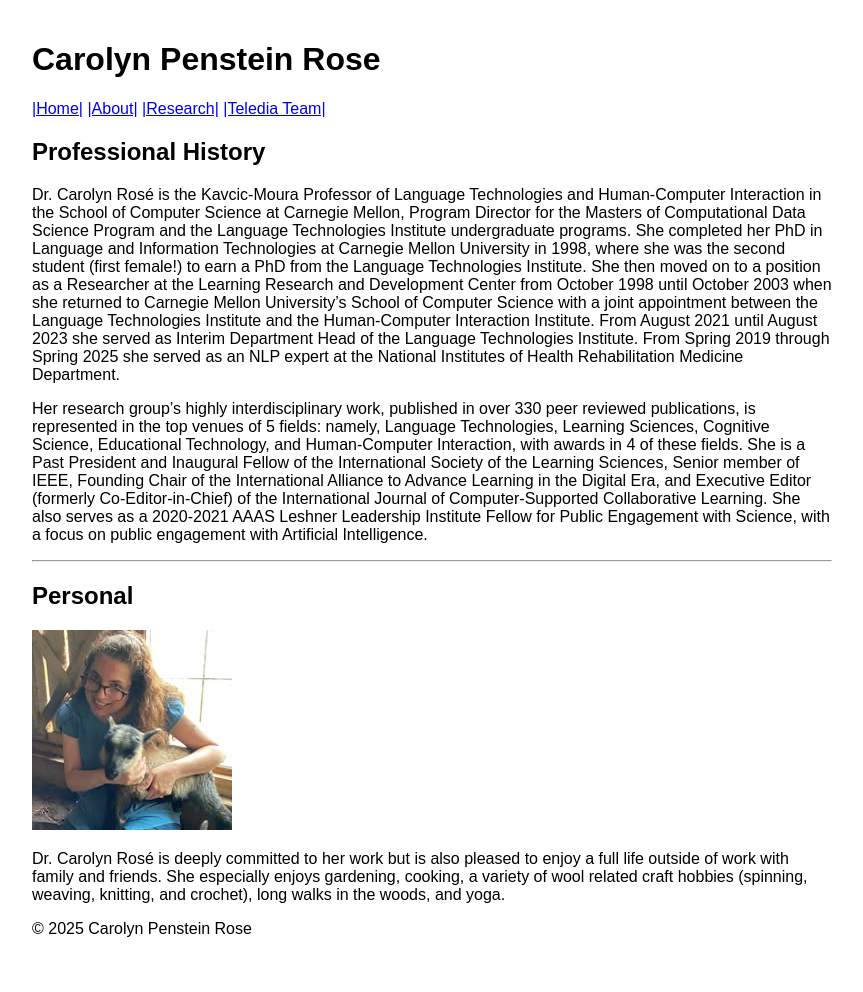
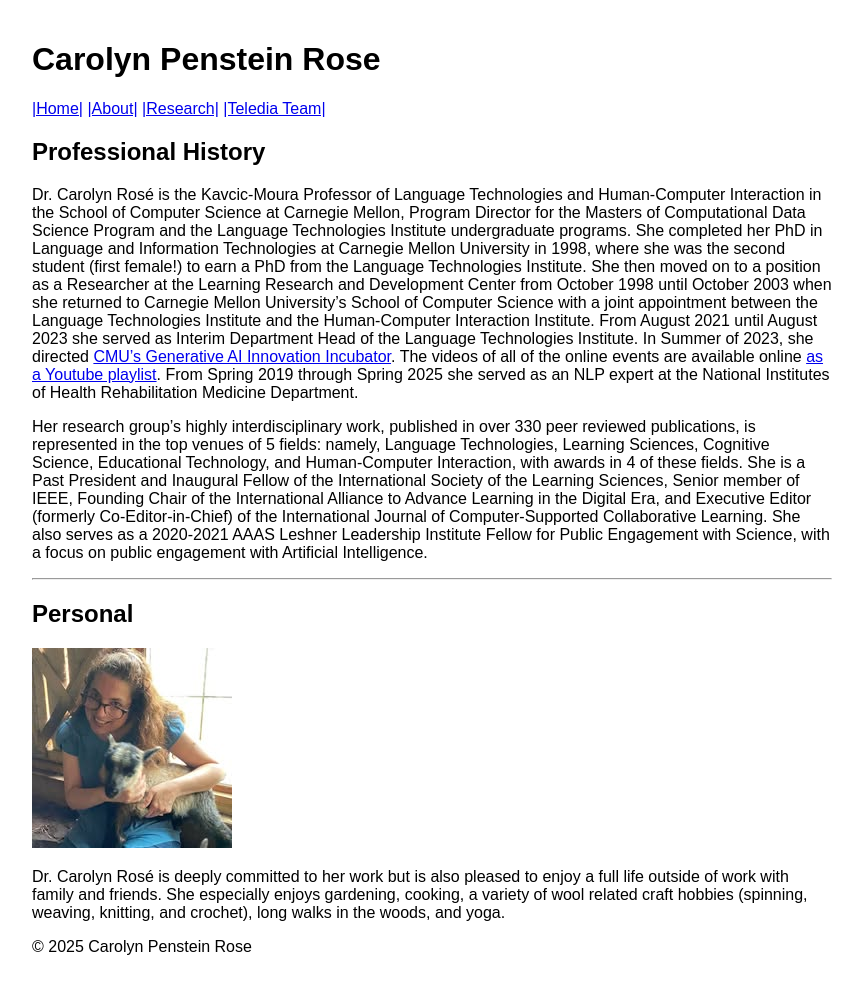
Before and after one commit to cp3a/cp3a.github.io, a Jekyll site: the page built from about/index.md, in a window 1280 px wide. Shown: the whole page, without its empty margins (208-1071 px from the left). Built offline with Jekyll 4.4.1, drawn with Linux system fonts in a browser that asks for light colours.

Commit message:
Update index.md

```diff
--- a/about/index.md
+++ b/about/index.md
@@ -6,10 +6,12 @@ title: Carolyn Penstein Rosé
 
 ## Professional History
 
-Dr. Carolyn Rosé is the Kavcic-Moura Professor of Language Technologies and Human-Computer Interaction in the School of Computer Science at Carnegie Mellon, Program Director for the Masters of Computational Data Science Program and the Language Technologies Institute undergraduate programs.  She completed her PhD in Language and Information Technologies at Carnegie Mellon University in 1998, where she was the second student (first female!) to earn a PhD from the Language Technologies Institute.  She then moved on to a position as a Researcher at the Learning Research and Development Center from October 1998 until October 2003 when she returned to Carnegie Mellon University's School of Computer Science with a joint appointment between the Language Technologies Institute and the Human-Computer Interaction Institute.  From August 2021 until August 2023 she served as Interim Department Head of the Language Technologies Institute.  From Spring 2019 through Spring 2025 she served as an NLP expert at the National Institutes of Health Rehabilitation Medicine Department.
+Dr. Carolyn Rosé is the Kavcic-Moura Professor of Language Technologies and Human-Computer Interaction in the School of Computer Science at Carnegie Mellon, Program Director for the Masters of Computational Data Science Program and the Language Technologies Institute undergraduate programs.  She completed her PhD in Language and Information Technologies at Carnegie Mellon University in 1998, where she was the second student (first female!) to earn a PhD from the Language Technologies Institute.  She then moved on to a position as a Researcher at the Learning Research and Development Center from October 1998 until October 2003 when she returned to Carnegie Mellon University's School of Computer Science with a joint appointment between the Language Technologies Institute and the Human-Computer Interaction Institute.  From August 2021 until August 2023 she served as Interim Department Head of the Language Technologies Institute.  In Summer of 2023, she directed <a href="https://www.cs.cmu.edu/generative-ai/"> CMU's Generative AI Innovation Incubator</a>.  The videos of all of the online events are available online <a href="https://www.youtube.com/playlist?list=PLttXoftVKwlCnN4NDxjIJj1RcFtJUz3d8"> as a Youtube playlist</a>. From Spring 2019 through Spring 2025 she served as an NLP expert at the National Institutes of Health Rehabilitation Medicine Department.
 
 
 Her research group’s highly interdisciplinary work, published in over 330 peer reviewed publications, is represented in the top venues of 5 fields: namely, Language Technologies, Learning Sciences, Cognitive Science, Educational Technology, and Human-Computer Interaction, with awards in 4 of these fields.  She is a Past President and Inaugural Fellow of the International Society of the Learning Sciences, Senior member of IEEE, Founding Chair of the International Alliance to Advance Learning in the Digital Era, and Executive Editor (formerly Co-Editor-in-Chief) of the International Journal of Computer-Supported Collaborative Learning.  She also serves as a 2020-2021 AAAS Leshner Leadership Institute Fellow for Public Engagement with Science, with a focus on public engagement with Artificial Intelligence.
+
+
 
 ---
 
```
